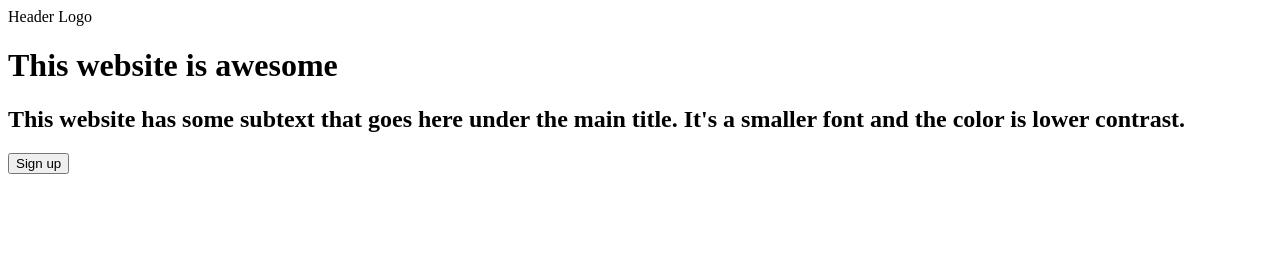
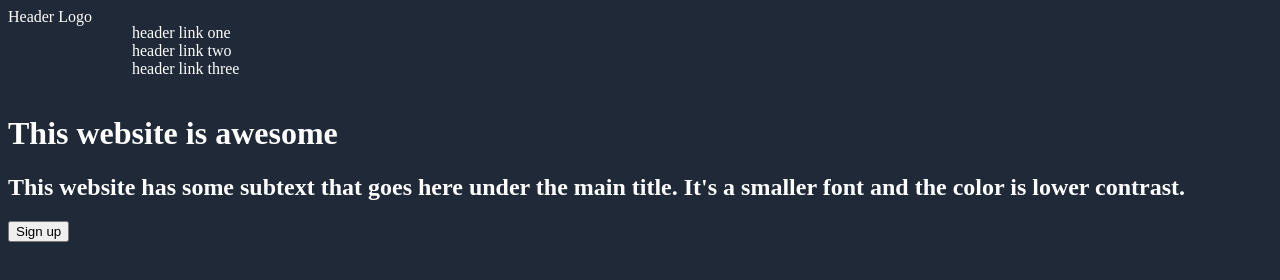
Before and after one commit to robscherer6/LandingPage, a plain HTML site: page index.html in a window 1280 px wide. Drawn offline with Linux system fonts and the light colour scheme.

Commit message:
formatting header

```diff
--- a/index.html
+++ b/index.html
@@ -4,10 +4,20 @@
   <meta charset="UTF-8">
   <meta http-equiv="X-UA-Compatible" content="IE=edge">
   <meta name="viewport" content="width=device-width, initial-scale=1.0">
+  <link rel="stylesheet" href="styles.css">
   <title>Document</title>
 </head>
 <body>
-  <header>Header Logo</header>
+
+  <div class="header">
+    <header>Header Logo</header>
+    <ul>
+      <li><a href="#">header link one</a></li>
+      <li><a href="#">header link two</a></li>
+      <li><a href="#">header link three</a></li>
+    </ul>
+  </div>
+
   <h1>This website is awesome</h1>
   <h2>This website has some subtext that goes here
     under the main title. It's a smaller font and the
--- /dev/null
+++ b/styles.css
@@ -0,0 +1,18 @@
+body {
+  color: white;
+  background-color: #1F2937;
+}
+
+.header {
+  display: flex;
+
+}
+
+a {
+  text-decoration: none;
+  color: white;
+}
+
+ul {
+  list-style-type: none;
+}
```
